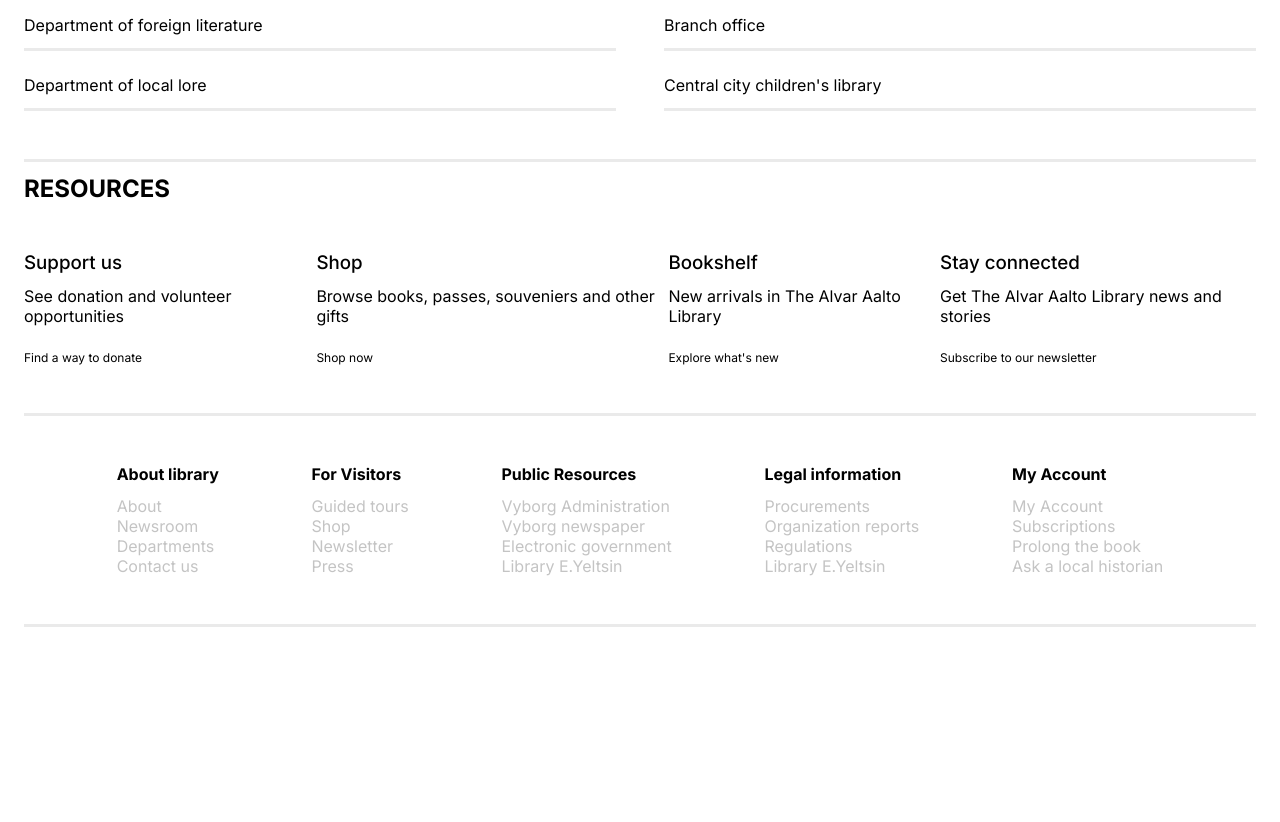
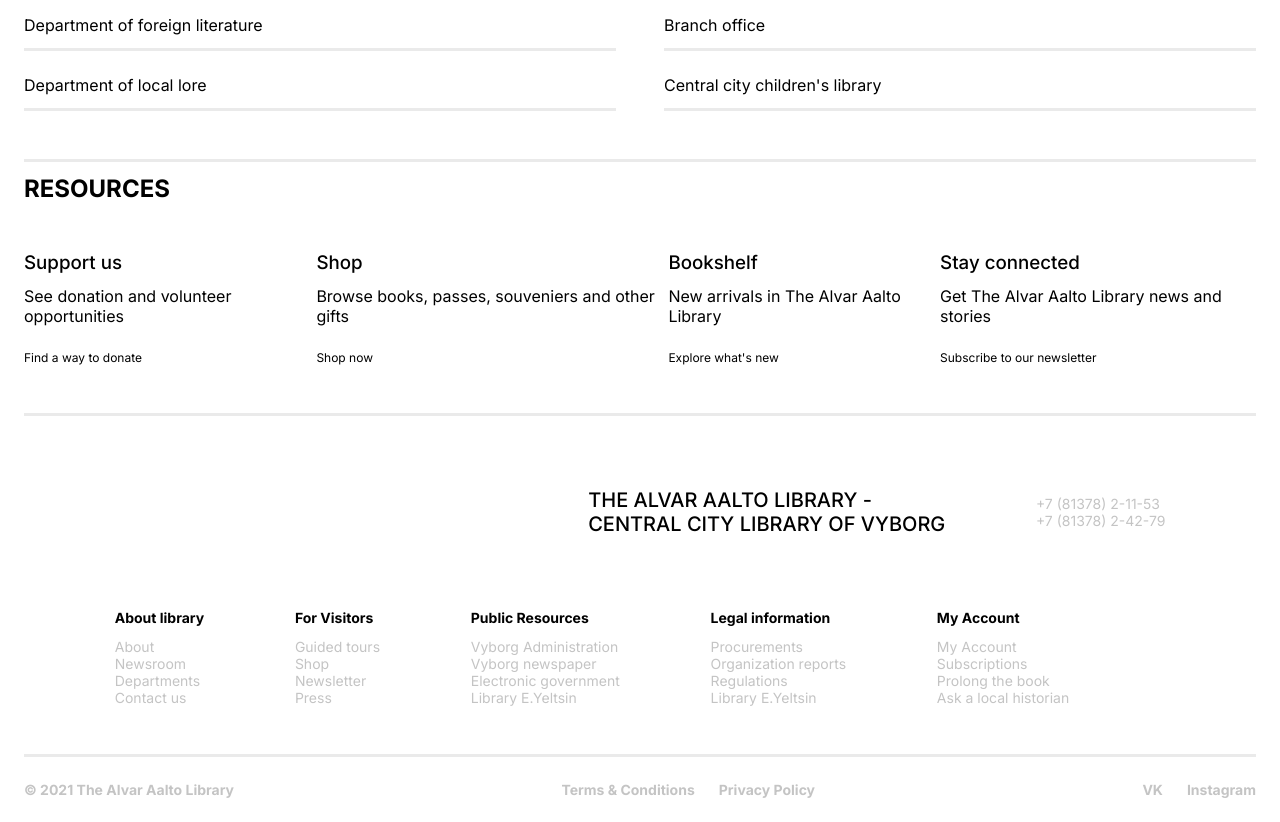
Before and after one commit to RitaGr/the-alvar-aalto-library-behance, a plain HTML site: page index.html in a window 1280 px wide. Shown: the part 3967-4789 px from the top of the page. Before the commit the page ends 4618 px from the top, so only its background shows below. Drawn offline with Linux system fonts and the light colour scheme.

Commit message:
Finish Website dry layout

```diff
--- a/index.html
+++ b/index.html
@@ -224,8 +224,14 @@
             </div>
         </section>
         <section class="sitemap">
-            <div class="sitemap__container">
-
+            <div class="sitemap__info">
+                <h3 class="sitemap__title">THE ALVAR AALTO LIBRARY -
+                    <span class="sitemap__title-break"> CENTRAL CITY LIBRARY OF VYBORG</span>
+                </h3>
+                <div class="sitemap__numbers">
+                    <p class="sitemap__number">+7 (81378) 2-11-53</p>
+                    <p class="sitemap__number">+7 (81378) 2-42-79</p>
+                </div>
             </div>
             <div class="sitemap__container">
                 <div class="sitemap__links">
@@ -275,6 +281,17 @@
                 </div>
             </div>
         </section>
+        <section class="additional">
+            <h4>© 2021 The Alvar Aalto Library</h4>
+            <span class="additional__box">
+                <h4>Terms & Conditions</h4>
+                <h4>Privacy Policy</h4>
+            </span>
+            <span class="additional__box">
+                <h4>VK</h4>
+                <h4>Instagram</h4>
+            </span>
+        </section>
     </footer>
 </body>
 </html>
--- a/scss/base/_global.scss
+++ b/scss/base/_global.scss
@@ -10,5 +10,5 @@
 body {
     background-color: $background-color;
     font-family: 'Inter', serif;
-    padding: 24px;
+    padding: 24px 24px 0 24px;
 }
--- a/scss/blocks/_departments.scss
+++ b/scss/blocks/_departments.scss
@@ -32,5 +32,9 @@
         width: 100%;
         height: 3rem;
         border-bottom: 3px solid $tertiary-color;
+
+        &:hover{
+            border-bottom: 3px solid $primary-color;
+        }
     }
 }
--- a/scss/layout/_footer.scss
+++ b/scss/layout/_footer.scss
@@ -32,22 +32,59 @@
     border-bottom: 3px solid $tertiary-color;
     padding: 48px 0;
     max-width: 100vw;
+    display: grid;
+    grid-template-columns: repeat(5, 1fr);
+    grid-template-rows:repeat(2, 1fr);
+    gap: 48px;
 
+    &__info{
+        grid-column: 3 / span 5;
+        display: flex;
+        flex-direction: row;
+        justify-content: space-evenly;
+        align-items: center;
+    }
+    &__title{
+        display: flex;
+        flex-direction: column;
+        align-items: flex-start;
+        font-size: 20px;
+        font-weight: 500;
+    }
+    &__numbers{
+        color: $secondary-color;
+        font-size: 14px;
+    }
     &__container{
-        // grid-template-columns: repeat(5, 1fr);
-        // grid-template-rows: 1fr 1fr;
-        // justify-content: center;
         display: flex;
         flex-direction: row;
         justify-content: space-evenly;
         width: 100%;
+        grid-row: 2;
+        grid-column: 1 / span 5;
     }
     &__links{
         display: flex;
         flex-direction: column;
         gap: 12px;
+        font-size: 14px;
     }
     &__link{
         color: $secondary-color;
     }
 }
+
+.additional{
+    display: flex;
+    flex-direction: row;
+    justify-content: space-between;
+    padding: 24px 0;
+    font-size: 14px;
+    color: $secondary-color;
+
+    &__box{
+        display: flex;
+        flex-direction: row;
+        gap: 24px;
+    }
+}
```
Also changed, not shown: scss/base/dist/_global.css, scss/blocks/dist/_departments.css, scss/layout/dist/_footer.css, styles/main.css, 1 other file.
